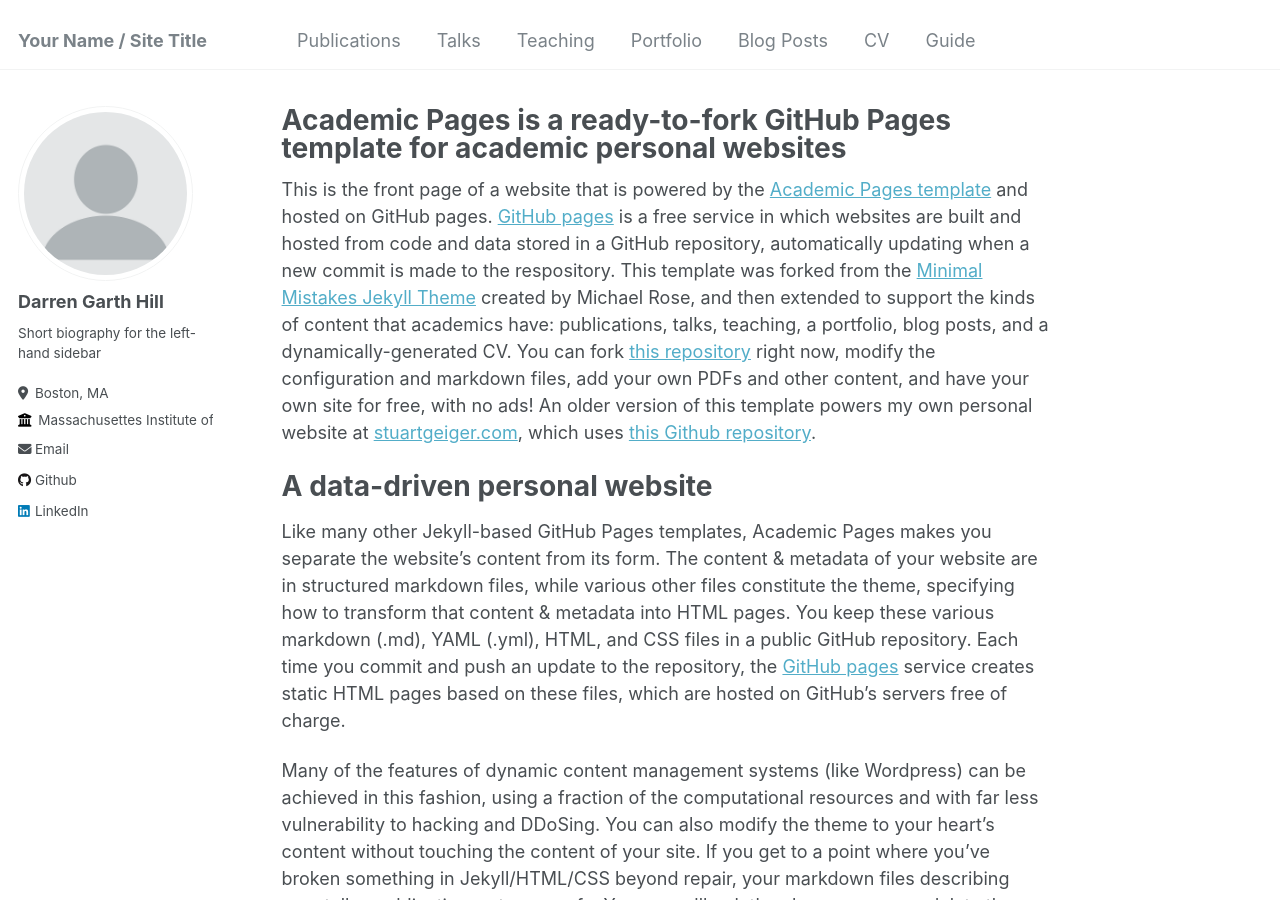
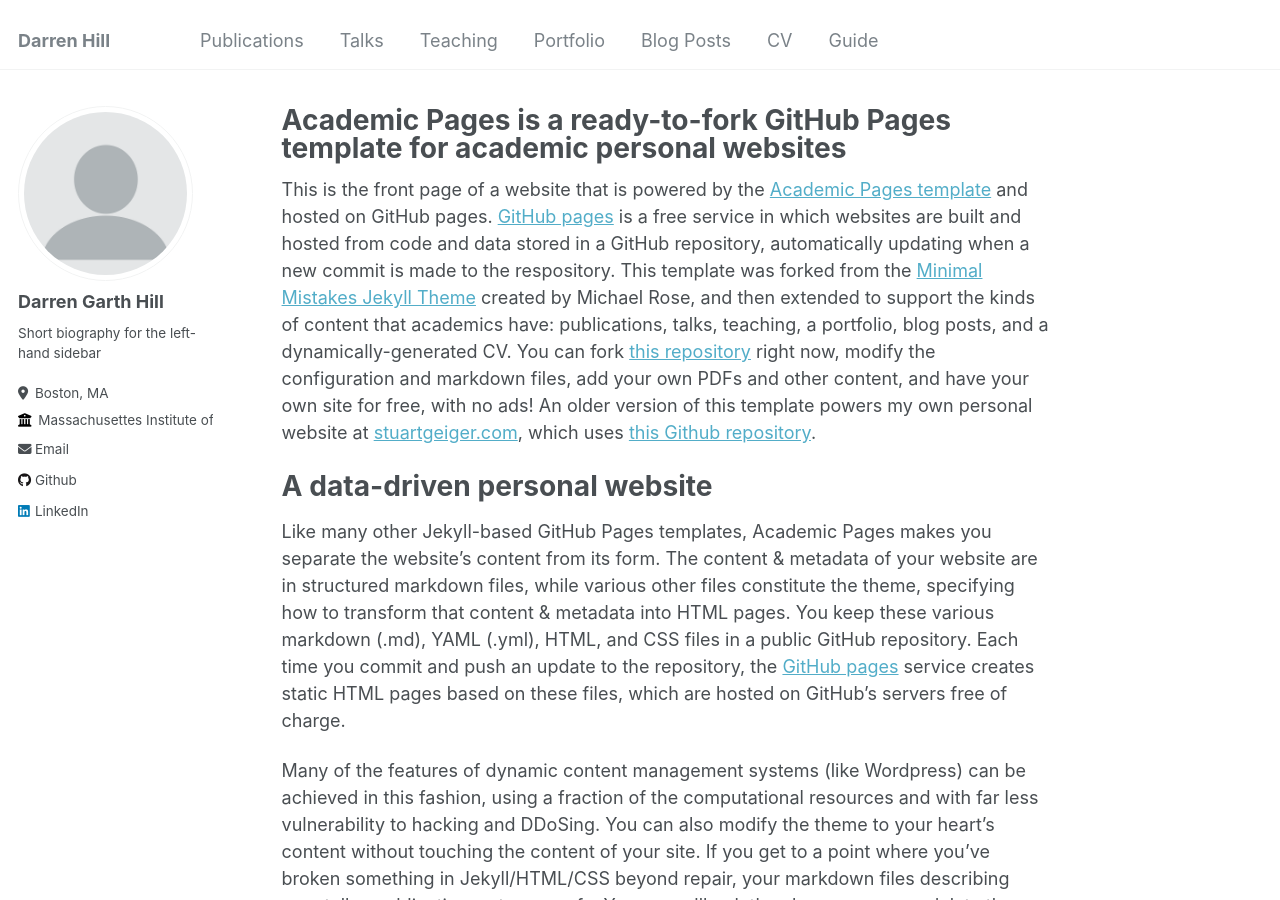
Before and after one commit to DarrenHill17/darrenhill17.github.io, a Jekyll site: the page built from _pages/about.md, in a window 1280 px wide and 900 px high. Built offline with Jekyll 4.4.1, drawn with Linux system fonts in a browser that asks for light colours.

Commit message:
Update _config.yml

```diff
--- a/_config.yml
+++ b/_config.yml
@@ -8,7 +8,7 @@
 
 # Basic Site Settings
 locale                   : "en-US"
-title                    : "Your Name / Site Title"
+title                    : "Darren Hill"
 title_separator          : "-"
 name                     : &name "Your Name"
 description              : &description "personal description"
```
